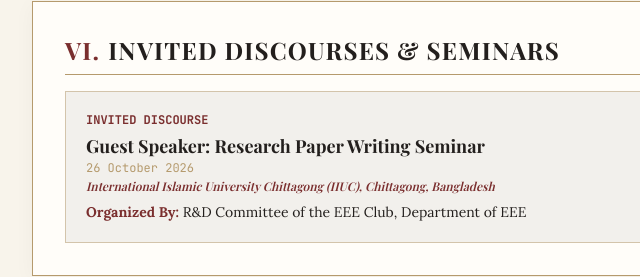
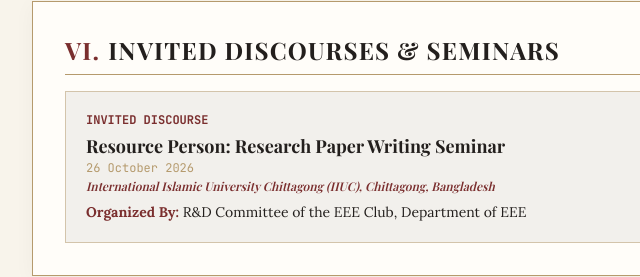
Before and after one commit to aomayed/aomayed.github.io, a plain HTML site: page index.html in a window 1280 px wide. Shown: the part 2695-2972 px from the top of the page, 198-838 px from the left. Drawn offline with nearby package versions, Linux system fonts and the light colour scheme; a web font is replaced by a local one.

Commit message:
Update guest speaker title in index.html

```diff
--- a/index.html
+++ b/index.html
@@ -436,7 +436,7 @@
 
             <div class="border border-[#B59A6D]/50 p-4 sm:p-5 bg-black/5">
                 <div class="font-mono text-xs font-bold accent-text uppercase mb-1">INVITED DISCOURSE</div>
-                <h3 class="font-playfair text-lg font-bold">Guest Speaker: Research Paper Writing Seminar</h3>
+                <h3 class="font-playfair text-lg font-bold">Resource Person: Research Paper Writing Seminar</h3>
                 <div class="font-mono text-xs text-[#B59A6D]">26 October 2026</div>
                 <div class="font-playfair italic text-xs accent-text font-semibold mt-0.5">
                     International Islamic University Chittagong (IIUC), Chittagong, Bangladesh
```
